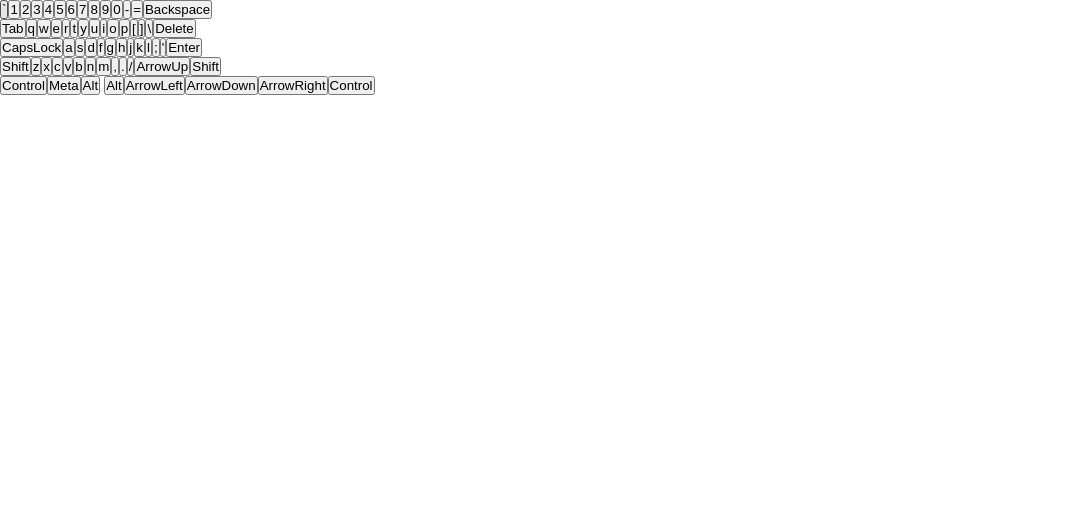
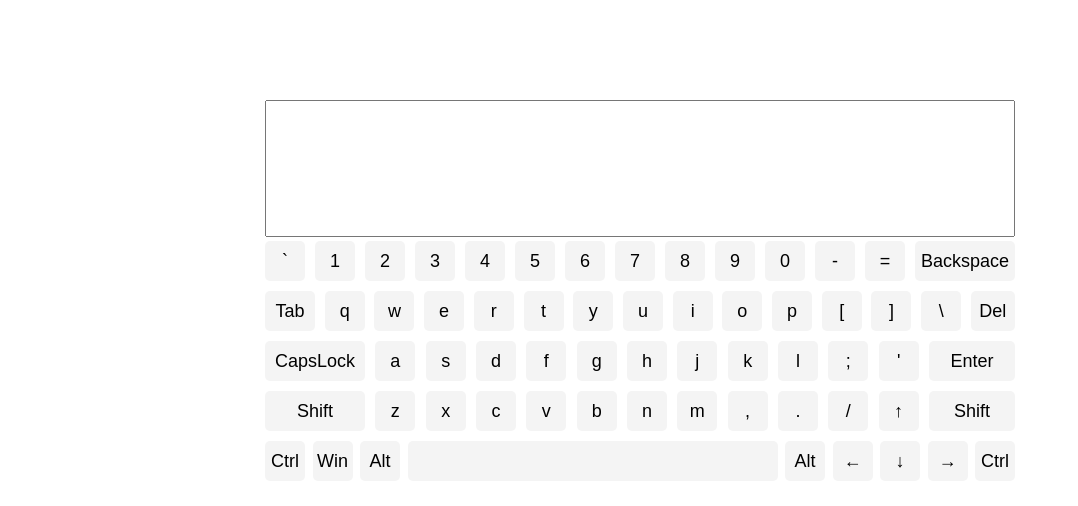
Before and after one commit to xmix25/virtual-keyboard, a website with bundled scripts: page index.html in a window 1280 px wide. Shown: the whole page, without its empty margins (0-1078 px from the left). Built offline with nearby package versions, Linux system fonts and the light colour scheme.

Commit message:
feat: add styles for keyboard

```diff
--- a/src/buttons.js
+++ b/src/buttons.js
@@ -141,7 +141,7 @@ export const btns = [
   },
   {
     name: 'Delete',
-    value: 'Delete',
+    value: 'Del',
     row: 2,
   },
   {
@@ -266,7 +266,7 @@ export const btns = [
   },
   {
     name: 'ArrowUp',
-    value: 'ArrowUp',
+    value: '↑',
     row: 4,
   },
   {
@@ -276,12 +276,12 @@ export const btns = [
   },
   {
     name: 'ControlLeft',
-    value: 'Control',
+    value: 'Ctrl',
     row: 5,
   },
   {
     name: 'MetaLeft',
-    value: 'Meta',
+    value: 'Win',
     row: 5,
   },
   {
@@ -301,22 +301,22 @@ export const btns = [
   },
   {
     name: 'ArrowLeft',
-    value: 'ArrowLeft',
+    value: '←',
     row: 5,
   },
   {
     name: 'ArrowDown',
-    value: 'ArrowDown',
+    value: '↓',
     row: 5,
   },
   {
     name: 'ArrowRight',
-    value: 'ArrowRight',
+    value: '→',
     row: 5,
   },
   {
     name: 'ControlRight',
-    value: 'Control',
+    value: 'Ctrl',
     row: 5,
   },
 ];
--- a/src/index.js
+++ b/src/index.js
@@ -1,6 +1,7 @@
 import { btns } from './buttons.js';
 
 const main = document.querySelector('.main');
+const input = createInputField()
 
 function createKeyboard() {
   const kb = document.createElement('div');
@@ -15,14 +16,23 @@ function createKeyboard() {
 }
 function renderButtons() {
   const rows = document.querySelectorAll('.keyboard__row');
-  rows.forEach((row,i) => {
-    btns.filter(btn => btn.row === i + 1).forEach( btn => {
+  rows.forEach((row, i) => {
+    row.innerHTML = '';
+    btns.filter((btn) => btn.row === i + 1).forEach((btn) => {
       const key = document.createElement('button');
-      key.classList.add('key');
+      key.classList.add('key',`${btn.name}`);
       key.textContent = btn.value;
-      row.append(key)
-    })
-  })
+      row.append(key);
+    });
+  });
+}
+
+function createInputField () {
+  const input = document.createElement('textarea');
+  input.className = 'input';
+  input.rows = 5;
+  main.append(input)
+  return input;
 }
 
 createKeyboard();
--- a/style.css
+++ b/style.css
@@ -5,3 +5,61 @@
   padding: 0;
   margin: 0;
 }
+
+.main {
+  width: 750px;
+  margin: 100px auto 0;
+}
+
+.input {
+  width: 100%;
+  resize: none;
+  font-size: 24px;
+}
+
+.keyboard {
+  display: flex;
+  flex-direction: column;
+  gap: 10px;
+}
+.keyboard__row {
+  display: flex;
+  justify-content: space-between;
+}
+.key {
+  font-size: 18px;
+  width: 40px;
+  height: 40px;
+  border: none;
+  border-radius: 5px;
+  background-color: #f4f4f4;
+  transition: background-color 0.3s ease;
+}
+
+.key:hover {
+  background-color: #f85858;
+  cursor: pointer;
+}
+
+.Backspace,
+.ShiftLeft,
+.CapsLock {
+  width: 100px;
+}
+
+.ShiftRight,
+.Enter {
+  width: 86px;
+}
+
+.Delete {
+  width: 44px;
+}
+
+.Tab {
+  width: 50px;
+}
+
+.Space {
+  width: 370px;
+}
```
